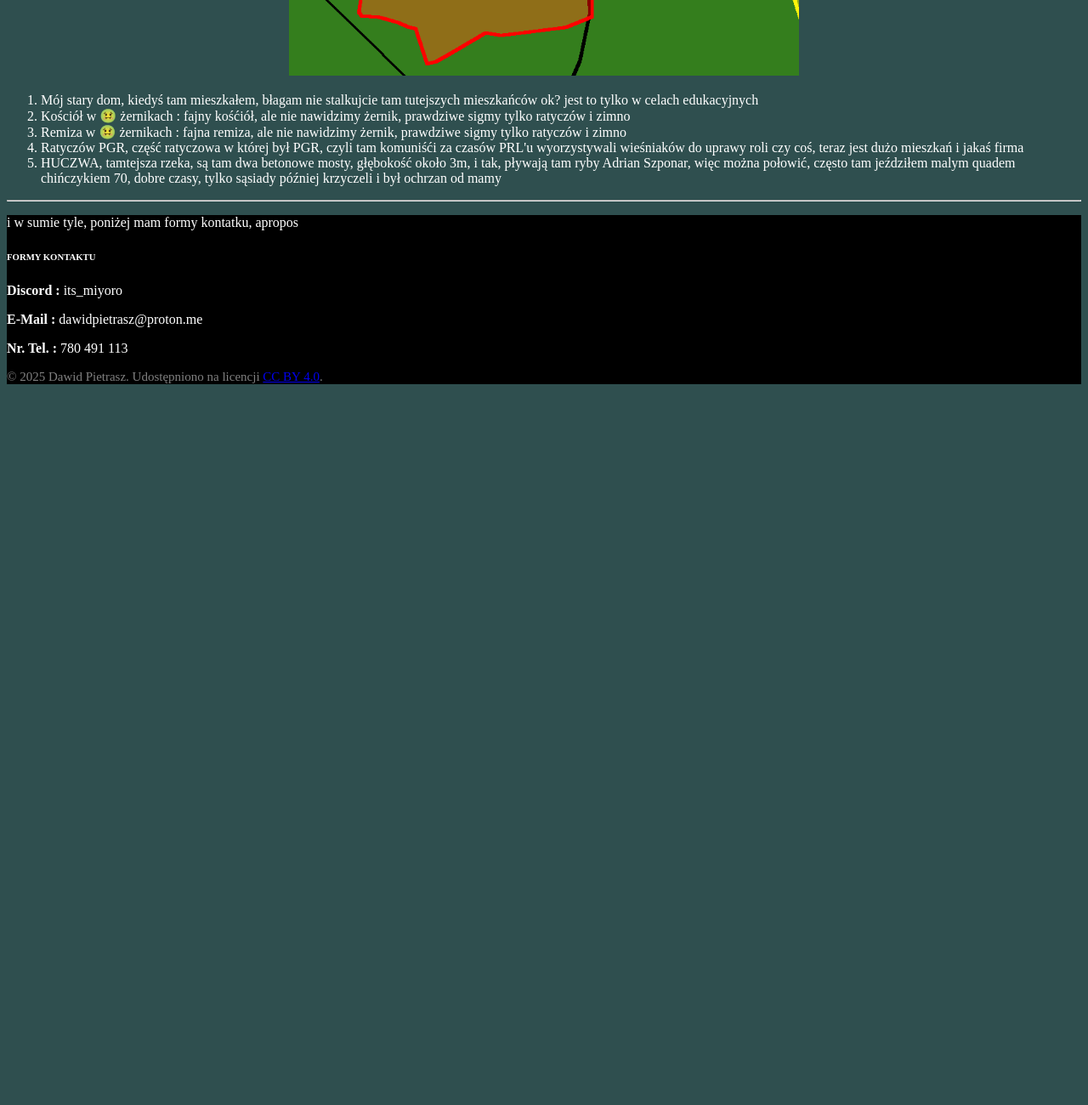
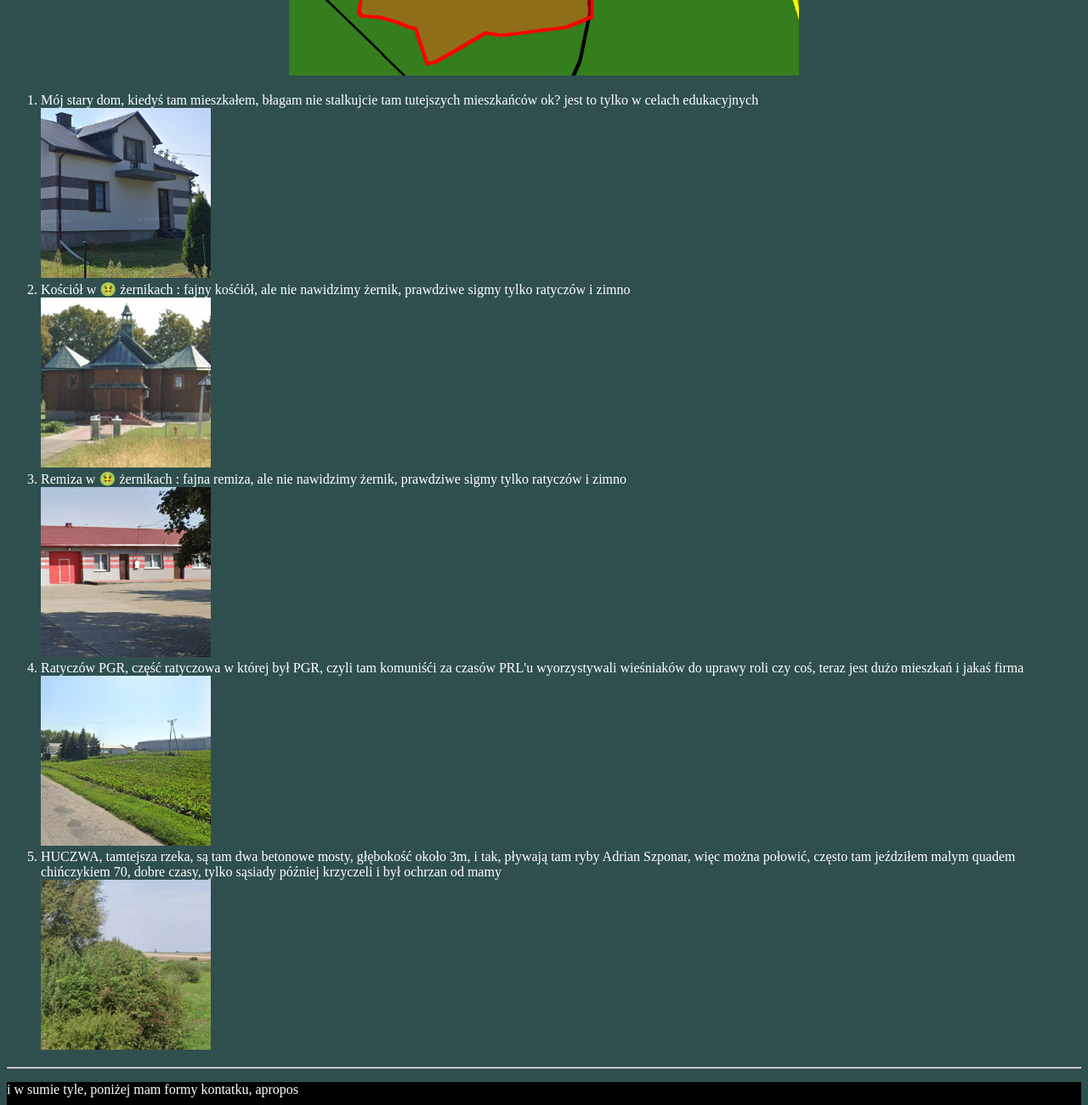
Before and after one commit to ItsMiyoro/Strona-HTML-na-Informatyke, a plain HTML site: page index.html in a window 1280 px wide. Shown: the part 1540-2840 px from the top of the page at 85% size. Before the commit the page ends 2007 px from the top, so only its background shows below. Drawn offline with Linux system fonts and the light colour scheme.

Commit message:
Nowe Focie + naprawa gramatyczna

```diff
--- a/index.html
+++ b/index.html
@@ -56,17 +56,23 @@ W roku 1491 Mikołaj przekazał swoje dobra synowi Pawłowi w tym Ratyczów, Że
 <p id="focie"> <img src="ratyczow-znak.png" alt="Zdjęcie znaku Ratyczowa z wjazdu wschodniego, mieszkam tam gdzieś na prawo" width="500" height="300"></p>
 <p id="focie">Zdjęcie autorstwa Jakuba Kruczka </p>
 <h2> Okej, ale dlaczego akurat o tym zadupiu pisze? </h2>
-<p> W Poprzedniej sekcji napisałem o dwóch osobach, burmistrzyni Łaszczowa w latach 2019-2021, Aleksandrze Pietrasz, i sołtysem od 2009-2021, Andrzeju Pietrasziu. Teraz przeczytaj kto jest autorem tej strony (gdzieś na dole jest)</p>
+<p> W Poprzedniej sekcji napisałem o dwóch osobach, burmistrzyni Łaszczowa w latach 2019-2024 Aleksandrze Pietrasz, i sołtysem od 2009-2021, Andrzeju Pietraszu. Teraz przeczytaj kto jest autorem tej strony (gdzieś na dole jest)</p>
 <h2> A jak ten ratyczuf wyglonda? </h2>
 <p> nie che mi się rozpisywać, poniżej wysyłam własno ręcznie zrobioną mapkę ważnych miejsc, i potem je opisze </p>
 <p id="focie"><img src="mapa.png" alt="Mapa" width=600 height=525 </p>
 
 <ol>
   <li> Mój stary dom, kiedyś tam mieszkałem, błagam nie stalkujcie tam tutejszych mieszkańców ok? jest to tylko w celach edukacyjnych</li>
+  <img src="dom.png" alt="Zdjęcie mojego domu" width="200" height="200">
   <li>Kościół w 🤢 żernikach : fajny kośćiół, ale nie nawidzimy żernik, prawdziwe sigmy tylko ratyczów i zimno</li>
+  <img src="kosciol.png" alt="Zdjęcie kosciola w zernikach" width="200" height="200">
   <li>Remiza w 🤢 żernikach : fajna remiza, ale nie nawidzimy żernik, prawdziwe sigmy tylko ratyczów i zimno</li>
+  <img src="remiza.png" alt="Zdjęcie remizy w zernikach" width="200" height="200">
   <li>Ratyczów PGR, część ratyczowa w której był PGR, czyli tam komuniśći za czasów PRL'u wyorzystywali wieśniaków do uprawy roli czy coś, teraz jest dużo mieszkań i jakaś firma</li>
+  <img src="pgr.png" alt="Ratyczów PGR" width="200" height="200">
   <li>HUCZWA, tamtejsza rzeka, są tam dwa betonowe mosty, głębokość około 3m, i tak, pływają tam ryby Adrian Szponar, więc można połowić, często tam jeździłem malym quadem chińczykiem 70, dobre czasy, tylko sąsiady później krzyczeli i był ochrzan od mamy</li>
+  <img src="huczwa.png" alt="Zdjęcie huczwy ukrytej za drzewami" width="200" height="200">
+
 </ol><hr>
 <footer>
 <p> i w sumie tyle, poniżej mam formy kontatku, apropos</p>
```
Also changed, not shown: dom.png (added), huczwa.png (added), kosciol.png (added), pgr.png (added), remiza.png (added).
